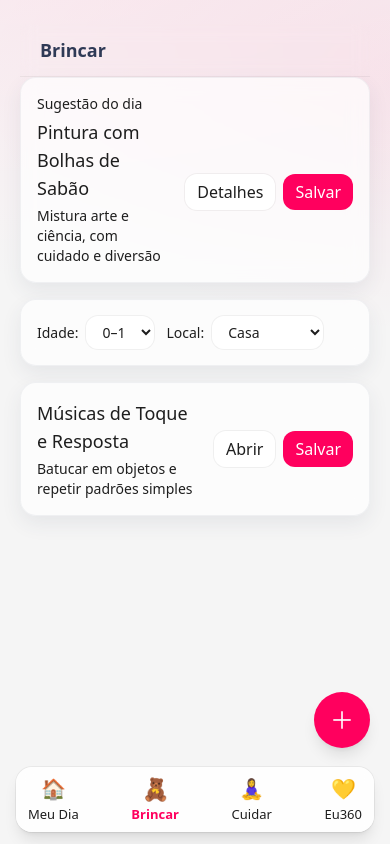
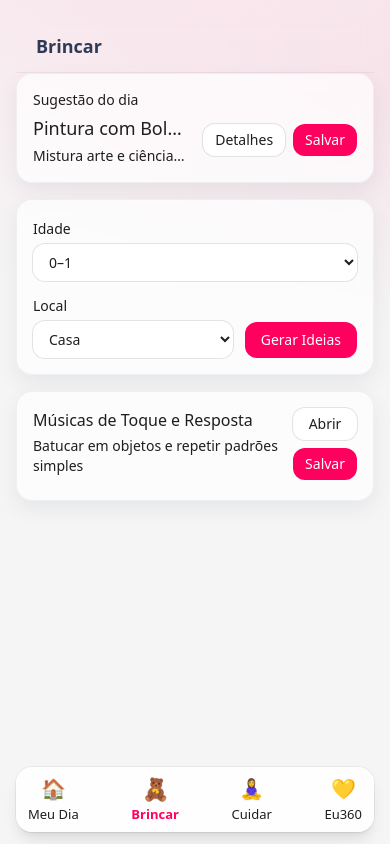
Before and after one commit to simonebrusco/materna360-app, a Next.js app in the folder materna360_starter/: page /brincar in a window 390 px wide. Built offline with nearby package versions, Linux system fonts and the light colour scheme.

Commit message:
Update page.jsx

```diff
--- a/materna360_starter/app/brincar/page.jsx
+++ b/materna360_starter/app/brincar/page.jsx
@@ -3,100 +3,106 @@
 
 import { useMemo, useState } from "react";
 import Link from "next/link";
-import AppBar from "../../components/AppBar.jsx";
-import GlassCard from "../../components/GlassCard.jsx";
-import QuickNote from "../../components/QuickNote.jsx";
-import { ACTIVITIES, AGE_BUCKETS, PLACES, filterActivities } from "../../lib/activities.js";
-import { addPlannerItem } from "../../lib/planner.js";
+
+import AppBar from "../../components/AppBar";
+import GlassCard from "../../components/GlassCard";
+
+import * as Acts from "../../lib/activities";
+import { addPlannerItem } from "../../lib/planner";
+import { toast } from "../../lib/toast";
+
+// ——— helpers defensivos (a lib pode variar um pouco entre branches)
+const ACTIVITIES = Array.isArray(Acts.ACTIVITIES) ? Acts.ACTIVITIES : (Acts.activities || []);
+const AGE_BUCKETS = Acts.AGE_BUCKETS || [
+  { id: "0-1", label: "0–1" },
+  { id: "2-3", label: "2–3" },
+  { id: "4-5", label: "4–5" },
+  { id: "6-7", label: "6–7" },
+  { id: "8+",  label: "8+"  },
+];
+const PLACES = Acts.PLACES || [
+  { id: "casa",        label: "Casa" },
+  { id: "parque",      label: "Parque" },
+  { id: "escola",      label: "Escola" },
+  { id: "ao-ar-livre", label: "Ao ar livre" },
+];
+
+function safeFilterActivities(params) {
+  if (typeof Acts.filterActivities === "function") return Acts.filterActivities(params) || [];
+  // fallback simples se a função não existir
+  const { age, place } = params;
+  return ACTIVITIES.filter(a => {
+    const okAge   = !a.ages   || a.ages.includes(age);
+    const okPlace = !a.places || a.places.includes(place);
+    return okAge && okPlace;
+  });
+}
+
+function Badge({ children }) {
+  return (
+    <span className="rounded-full bg-black/5 text-[13px] px-2.5 py-1">
+      {children}
+    </span>
+  );
+}
 
 export default function BrincarPage() {
-  // defaults seguros (caso algo não esteja definido na lib)
-  const defaultAge = AGE_BUCKETS?.[0]?.id ?? "2-3";
-  const defaultPlace = PLACES?.[0]?.id ?? "casa";
+  // defaults seguros
+  const defaultAge = AGE_BUCKETS[0]?.id ?? "2-3";
+  const defaultPlace = PLACES[0]?.id ?? "casa";
 
   const [age, setAge] = useState(defaultAge);
   const [place, setPlace] = useState(defaultPlace);
 
-  // sugestão do dia com seed fixo (estável em build)
+  // sugestão do dia (seed estático p/ não “pular” entre reloads)
   const suggestion = useMemo(() => {
-    const len = ACTIVITIES?.length || 1;
+    const len = ACTIVITIES.length || 1;
     const idx = Math.floor(0.37 * len) % len;
-    return (
-      ACTIVITIES?.[idx] ?? {
-        slug: "atividade-surpresa",
+    return ACTIVITIES[idx] ?? {
+      slug: "surpresa",
       title: "Atividade surpresa",
-        subtitle: "Uma ideia leve para hoje ✨",
-      }
-    );
+      subtitle: "Divirtam-se juntas por alguns minutos.",
+    };
   }, []);
 
-  // lista filtrada (a lib trata defaults)
-  const list = useMemo(() => filterActivities({ age, place }), [age, place]);
+  // lista filtrada
+  const list = useMemo(() => safeFilterActivities({ age, place }).slice(0, 12), [age, place]);
 
   function saveToPlanner(title) {
-    const t = (title || "Atividade").trim();
-    addPlannerItem("filhos", t);
-    // toast + badge
+    addPlannerItem("filhos", title);
+    toast("Atividade salva no Planner 💾");
+    // gamificação
     if (typeof window !== "undefined") {
-      window.dispatchEvent(
-        new CustomEvent("m360:toast", { detail: { message: "Atividade salva no Planner 💾" } })
-      );
-      window.dispatchEvent(
-        new CustomEvent("m360:win", { detail: { type: "badge", name: "Exploradora" } })
-      );
+      window.dispatchEvent(new CustomEvent("m360:win", { detail: { type: "badge", name: "Exploradora" } }));
     }
   }
 
-  // --- FAB “＋ Anotar” (salva em Filhos) ---
-  const [noteOpen, setNoteOpen] = useState(false);
-  function handleSaveNote(text) {
-    const value = (text || "").trim();
-    if (!value) {
-      if (typeof window !== "undefined") {
-        window.dispatchEvent(
-          new CustomEvent("m360:toast", { detail: { message: "Escreva algo para salvar ✍️" } })
-        );
-      }
-      return;
-    }
-    addPlannerItem("filhos", value);
-    if (typeof window !== "undefined") {
-      window.dispatchEvent(
-        new CustomEvent("m360:toast", { detail: { message: "Salvo no Planner (Filhos) 💾" } })
-      );
-      window.dispatchEvent(
-        new CustomEvent("m360:win", { detail: { type: "badge", name: "Exploradora" } })
-      );
-    }
-    setNoteOpen(false);
-  }
-
   return (
-    <main className="max-w-5xl mx-auto px-5 py-6">
+    <main className="mx-auto max-w-3xl px-4 py-5">
       <AppBar title="Brincar" />
 
       {/* Sugestão do dia */}
       <GlassCard className="p-4 mb-4">
-        <div className="text-sm text-[var(--brand-navy-t60)] mb-1">Sugestão do dia</div>
-        <div className="flex items-center justify-between gap-3">
-          <div>
-            <div className="text-lg font-medium">{suggestion.title}</div>
+        <div className="text-sm text-[var(--ink-soft)] mb-1">Sugestão do dia</div>
+        <div className="flex items-center justify-between gap-4">
+          <div className="min-w-0">
+            <div className="text-lg font-medium truncate">{suggestion.title}</div>
             {suggestion.subtitle && (
-              <div className="text-sm text-[var(--brand-navy-t60)] mt-1">
-                {suggestion.subtitle}
-              </div>
+              <div className="text-sm text-[var(--ink-soft)] mt-1 truncate">{suggestion.subtitle}</div>
             )}
           </div>
-          <div className="flex gap-2">
+          <div className="flex gap-2 shrink-0">
+            {suggestion.slug && (
               <Link
                 href={`/brincar/${suggestion.slug}`}
-              className="rounded-xl bg-white ring-1 ring-black/5 px-3 py-1.5"
+                className="rounded-xl bg-white ring-1 ring-black/10 px-3 py-1.5 text-sm"
               >
                 Detalhes
               </Link>
+            )}
             <button
               onClick={() => saveToPlanner(suggestion.title)}
-              className="rounded-xl bg-[var(--brand)] text-white px-3 py-1.5"
+              className="rounded-xl bg-[var(--brand)] text-white px-3 py-1.5 text-sm"
             >
               Salvar
             </button>
@@ -106,62 +112,77 @@ export default function BrincarPage() {
 
       {/* Filtros */}
       <GlassCard className="p-4 mb-4">
-        <div className="flex flex-wrap items-center gap-3">
-          <div className="flex items-center gap-2">
-            <label className="text-sm text-[var(--brand-navy-t60)]">Idade:</label>
+        <div className="flex flex-wrap gap-3 items-end">
+          <div className="grow min-w-[160px]">
+            <label className="text-sm text-[var(--ink-soft)]">Idade</label>
             <select
               value={age}
               onChange={(e) => setAge(e.target.value)}
-              className="rounded-xl bg-white ring-1 ring-black/5 px-3 py-1.5 text-sm"
+              className="mt-1 w-full rounded-xl bg-white ring-1 ring-black/10 px-3 py-2 text-sm"
             >
-              {AGE_BUCKETS.map((it) => (
-                <option key={it.id} value={it.id}>
-                  {it.label}
-                </option>
+              {AGE_BUCKETS.map((a) => (
+                <option key={a.id} value={a.id}>{a.label}</option>
               ))}
             </select>
           </div>
 
-          <div className="flex items-center gap-2">
-            <label className="text-sm text-[var(--brand-navy-t60)]">Local:</label>
+          <div className="grow min-w-[160px]">
+            <label className="text-sm text-[var(--ink-soft)]">Local</label>
             <select
               value={place}
               onChange={(e) => setPlace(e.target.value)}
-              className="rounded-xl bg-white ring-1 ring-black/5 px-3 py-1.5 text-sm"
+              className="mt-1 w-full rounded-xl bg-white ring-1 ring-black/10 px-3 py-2 text-sm"
             >
               {PLACES.map((p) => (
-                <option key={p.id} value={p.id}>
-                  {p.label}
-                </option>
+                <option key={p.id} value={p.id}>{p.label}</option>
               ))}
             </select>
           </div>
+
+          <div className="shrink-0">
+            <button
+              onClick={() => {/* o useMemo já reage às mudanças */}}
+              className="rounded-xl bg-[var(--brand)] text-white px-4 py-2 text-sm"
+            >
+              Gerar Ideias
+            </button>
           </div>
+        </div>
+
+        {!list.length && (
+          <p className="text-sm text-[var(--ink-soft)] mt-3">
+            Use os filtros para ver ideias. Assim que você salvar uma atividade, ela aparece no Planner. 💛
+          </p>
+        )}
       </GlassCard>
 
-      {/* Lista de atividades */}
-      <section className="grid grid-cols-1 md:grid-cols-2 gap-3">
+      {/* Lista */}
+      <div className="grid grid-cols-1 md:grid-cols-2 gap-3">
         {list.map((a) => (
-          <GlassCard key={a.slug} className="p-4">
-            <div className="flex items-center justify-between gap-3">
-              <div>
-                <div className="text-lg font-medium">{a.title}</div>
-                {a.subtitle && (
-                  <div className="text-sm text-[var(--brand-navy-t60)] mt-1">
-                    {a.subtitle}
+          <GlassCard key={a.slug || a.title} className="p-4">
+            <div className="flex items-start justify-between gap-3">
+              <div className="min-w-0">
+                <div className="text-base font-medium truncate">{a.title}</div>
+                {a.subtitle && <div className="text-sm text-[var(--ink-soft)] mt-1 line-clamp-2">{a.subtitle}</div>}
+
+                <div className="flex flex-wrap gap-2 mt-2">
+                  {a.duration && <Badge>{a.duration} min</Badge>}
+                  {Array.isArray(a.tags) && a.tags.slice(0, 3).map((t) => <Badge key={t}>{t}</Badge>)}
                 </div>
-                )}
               </div>
-              <div className="flex gap-2">
+
+              <div className="flex flex-col gap-2 shrink-0">
+                {a.slug && (
                   <Link
                     href={`/brincar/${a.slug}`}
-                  className="rounded-xl bg-white ring-1 ring-black/5 px-3 py-1.5"
+                    className="rounded-xl bg-white ring-1 ring-black/10 px-3 py-1.5 text-sm text-center"
                   >
                     Abrir
                   </Link>
+                )}
                 <button
                   onClick={() => saveToPlanner(a.title)}
-                  className="rounded-xl bg-[var(--brand)] text-white px-3 py-1.5"
+                  className="rounded-xl bg-[var(--brand)] text-white px-3 py-1.5 text-sm"
                 >
                   Salvar
                 </button>
@@ -170,33 +191,12 @@ export default function BrincarPage() {
           </GlassCard>
         ))}
 
-        {list.length === 0 && (
-          <div className="text-sm text-[var(--brand-navy-t60)]">
-            Nenhuma atividade para esse filtro por enquanto.
+        {!list.length && (
+          <GlassCard className="p-6 text-center text-[var(--ink-soft)]">
+            Nenhuma atividade para esse filtro por enquanto. Tente outro recorte de idade ou local. 🌿
+          </GlassCard>
+        )}
       </div>
-        )}
-      </section>
-
-      {/* FAB “＋ Anotar” */}
-      <button
-        onClick={() => setNoteOpen(true)}
-        aria-label="Adicionar anotação"
-        className="fixed right-5 bottom-24 z-[60] rounded-full shadow-lg h-14 w-14 text-2xl
-                   bg-[var(--brand)] text-white hover:scale-105 active:scale-95 transition grid place-items-center"
-      >
-        ＋
-      </button>
-
-      {/* Composer de nota */}
-      {noteOpen && (
-        <QuickNote
-          title="Salvar no Planner (Filhos)"
-          placeholder="Ex.: preparar caixa sensorial, separar pintura…"
-          confirmLabel="Salvar"
-          onSave={handleSaveNote}
-          onClose={() => setNoteOpen(false)}
-        />
-      )}
     </main>
   );
 }
```
Lines whose indentation alone changed are shown as unchanged.
